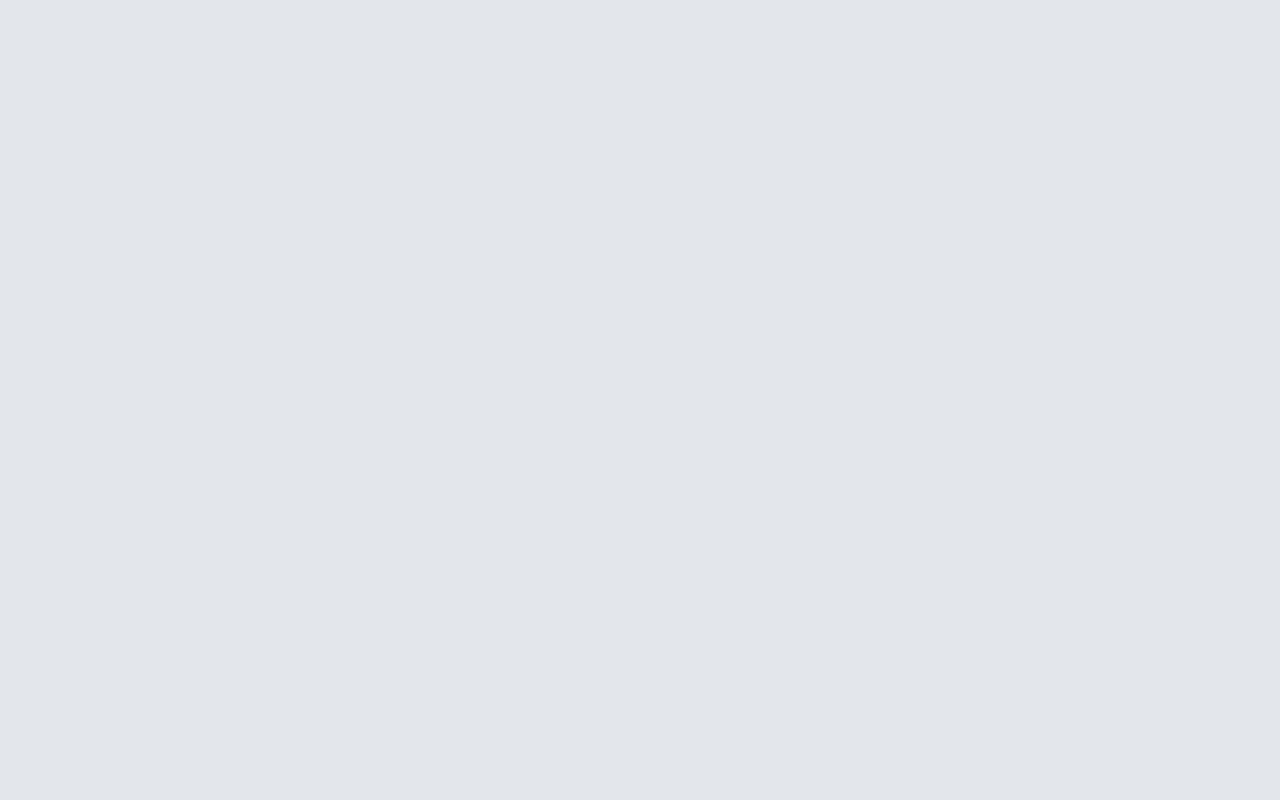
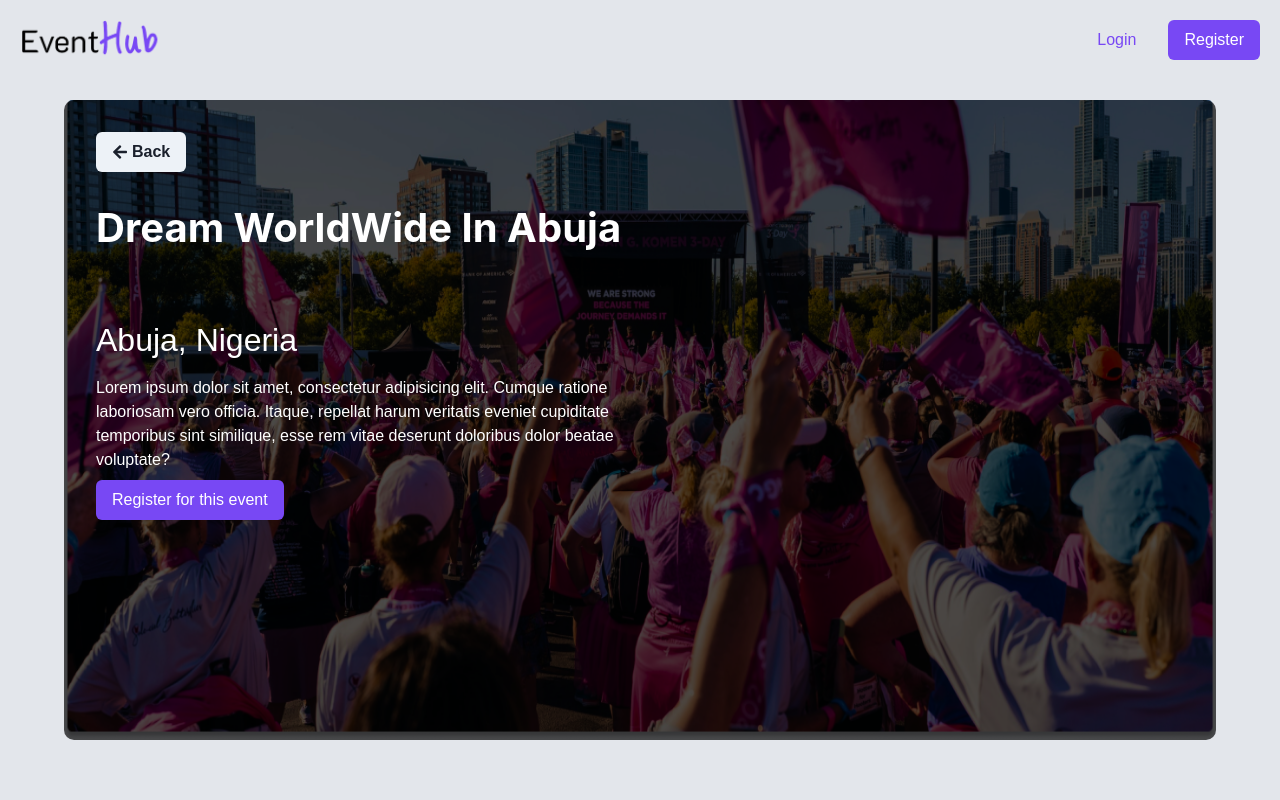
Before and after one commit to ogcovenant/EventHub, a React (Vite) app: page /event in a window 1280 px wide. Before the commit this address had no page. Shown: the top 800 px of the page. Built offline with nearby package versions, Linux system fonts and the light colour scheme; a web font is replaced by a local one.

Commit message:
finished solo event page

```diff
--- a/src/App.jsx
+++ b/src/App.jsx
@@ -2,6 +2,7 @@ import PageLayout from "./layouts/PageLayout"
 import SignUp from "./pages/SignUp";
 import Login from "./pages/Login";
 import Home from "./pages/Home";
+import Event from "./pages/Event";
 import { BrowserRouter, Routes, Route } from "react-router-dom"
 import "./styles/global.css";
 
@@ -12,7 +13,8 @@ function App() {
       <BrowserRouter>
         <Routes>
           <Route path="/" element={<PageLayout />}>
-            <Route index element={<Home />}></Route>
+            <Route index element={<Home />} />
+            <Route path="/event" element={<Event />} />
           </Route>
           <Route path="/login" element={<Login/>}/>
           <Route path="/signup" element={<SignUp/>}></Route>
--- a/src/components/EventDisplayCard.jsx
+++ b/src/components/EventDisplayCard.jsx
@@ -1,10 +1,12 @@
 import eventCard from "../assets/eventCard.png"
 import { Image, Box, Text } from "@chakra-ui/react"
+import { Link } from "react-router-dom"
 
 const EventDisplayCard = () => {
   return (
     <>
       <Box mt={7} boxShadow={"2xl"} width={"23%"} p={5} borderRadius={15} backgroundColor={"white"} cursor={"pointer"}>
+        <Link to={"/event"}>
           <Box position={"relative"}>
             <Image as={"img"} src={eventCard}/>
             <Text position={"absolute"} top={2} left={2} color={"#7848F4"} backgroundColor={"white"} p={1} borderRadius={5} fontSize={13}>FREE</Text>
@@ -12,6 +14,7 @@ const EventDisplayCard = () => {
           <Text mt={3} fontSize={17} className="text">BestSelller Book Bootcamp -write, Market & Publish Your Book -Lucknow</Text>
           <Text mt={5} fontSize={14}>Saturday, March 18, 9.30PM</Text>
           <Text mt={5} color={"#000000af"}>ONLINE EVENT - Attend anywhere</Text>
+        </Link>
       </Box>
     </>
   )
--- a/src/components/Header.jsx
+++ b/src/components/Header.jsx
@@ -6,7 +6,7 @@ const Header = () => {
   return (
     <>
       <Flex p={5} justifyContent={"space-between"}>
-        <Image as={'img'} src={logo} width={150}/>
+        <Link to={"/"}><Image as={'img'} src={logo} width={150}/></Link>
         <Box display={"flex"} gap={8} alignItems={"center"}>
           <Text as={Link} to="/login" color={"#7848F4"}>Login</Text>
           <Button as={Link} to="/signup" fontWeight={100} backgroundColor={"#7848F4"} color={"white"} _hover={{backgroundColor: "#7848F4", color:"white"}}>Register</Button>
--- /dev/null
+++ b/src/pages/Event.jsx
@@ -0,0 +1,37 @@
+import { Box, Image, Button, Heading, Flex, Text } from "@chakra-ui/react"
+import eventHero from "../assets/eventHero.png"
+import { Link } from "react-router-dom"
+import { FaArrowLeft } from "react-icons/fa";
+import EventDisplay from "../components/EventDisplay"
+
+const Event = () => {
+  return (
+    <>
+      <Box mt={5} display={"flex"} justifyContent={"center"} position={"relative"}>
+        <Box width={"90%"}>
+          <Image as={"img"} src={eventHero} width={"100%"} height={"80vh"}/>
+          <Box height={"100%"} width={"90%"} backgroundColor={"#000000af"} position={"absolute"} top={0} borderRadius={10} display={"flex"} p={8}>
+            <Flex flexDirection={"column"} alignItems={"space-around"} width={"50%"}>
+              <Box>
+                <Link to="/"><Button display={"flex"} gap={1}><FaArrowLeft /> Back</Button></Link>
+              </Box>
+              <Box>
+                <Heading fontSize={40} mt={8} color={"white"}>Dream WorldWide In Abuja</Heading>
+              </Box>
+              <Box color={"white"} mt={16}>
+                <Text fontSize={32}>Abuja, Nigeria</Text>
+                <Text mt={3}>
+                  Lorem ipsum dolor sit amet, consectetur adipisicing elit. Cumque ratione laboriosam vero officia. Itaque, repellat harum veritatis eveniet cupiditate temporibus sint similique, esse rem vitae deserunt doloribus dolor beatae voluptate?
+                </Text>
+              </Box>
+              <Link to={"/event/register"}><Button fontWeight={100} mt={2} backgroundColor={"#7848F4"} color={"white"} _hover={{backgroundColor: "#7848F4", color:"white"}}>Register for this event</Button> </Link>
+            </Flex>
+          </Box>
+        </Box>
+      </Box>
+      <EventDisplay/>
+    </>
+  )
+}
+
+export default Event
```
Also changed, not shown: src/assets/eventHero.png (added). Lines whose indentation alone changed are shown as unchanged.
